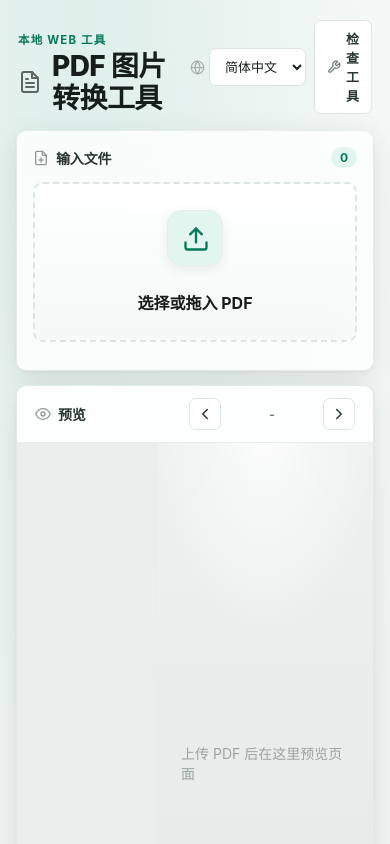
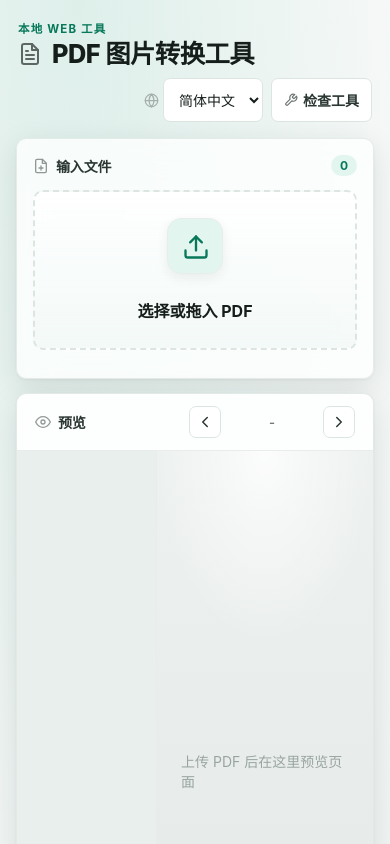
Before and after one commit to Na-Bian/PDF-Image-Converter, a plain HTML site: page static/index.html in a window 390 px wide. Shown: the top 844 px of the page. Drawn offline with Linux system fonts and the light colour scheme.

Commit message:
fix: improve mobile toolbar and footer spacing

```diff
--- a/site/dist/styles.css
+++ b/site/dist/styles.css
@@ -881,6 +881,7 @@ input[type="number"]:focus {
   display: flex;
   align-items: center;
   gap: 5px;
+  white-space: nowrap;
 }
 
 #healthButton .ui-icon {
@@ -933,7 +934,7 @@ input[type="number"]:focus {
 /* ─── Footer ─────────────────────────────────────── */
 .app-footer {
   text-align: center;
-  padding: 10px 0 8px;
+  padding: 16px 0 2px;
   color: var(--muted-soft);
   font-size: 12px;
   letter-spacing: 0.02em;
@@ -1046,3 +1047,26 @@ input[type="number"]:focus {
     min-height: 500px;
   }
 }
+
+@media (max-width: 600px) {
+  .topbar {
+    flex-direction: column;
+    align-items: stretch;
+    gap: 10px;
+  }
+
+  .topbar h1 {
+    font-size: clamp(22px, 6.5vw, 26px);
+  }
+
+  .top-actions {
+    flex-wrap: wrap;
+    justify-content: flex-end;
+  }
+
+  #languageSelect,
+  #healthButton {
+    min-height: 44px;
+    font-size: 14px;
+  }
+}
--- a/static/index.html
+++ b/static/index.html
@@ -5,7 +5,7 @@
     <meta name="viewport" content="width=device-width, initial-scale=1" />
     <title>PDF Image Converter</title>
     <link rel="icon" type="image/svg+xml" href="/favicon.svg" />
-    <link rel="stylesheet" href="/styles.css" />
+    <link rel="stylesheet" href="/styles.css?v=mobile-header" />
   </head>
   <body>
     <main class="app-shell">
--- a/static/styles.css
+++ b/static/styles.css
@@ -864,6 +864,7 @@ input[type="number"]:focus {
   display: flex;
   align-items: center;
   gap: 5px;
+  white-space: nowrap;
 }
 
 #healthButton .ui-icon {
@@ -916,7 +917,7 @@ input[type="number"]:focus {
 /* ─── Footer ─────────────────────────────────────── */
 .app-footer {
   text-align: center;
-  padding: 10px 0 8px;
+  padding: 16px 0 2px;
   color: var(--muted-soft);
   font-size: 12px;
   letter-spacing: 0.02em;
@@ -1029,3 +1030,26 @@ input[type="number"]:focus {
     min-height: 500px;
   }
 }
+
+@media (max-width: 600px) {
+  .topbar {
+    flex-direction: column;
+    align-items: stretch;
+    gap: 10px;
+  }
+
+  .topbar h1 {
+    font-size: clamp(22px, 6.5vw, 26px);
+  }
+
+  .top-actions {
+    flex-wrap: wrap;
+    justify-content: flex-end;
+  }
+
+  #languageSelect,
+  #healthButton {
+    min-height: 44px;
+    font-size: 14px;
+  }
+}
```
Also changed, not shown: site/dist/index.html (+1 -1 lines).
